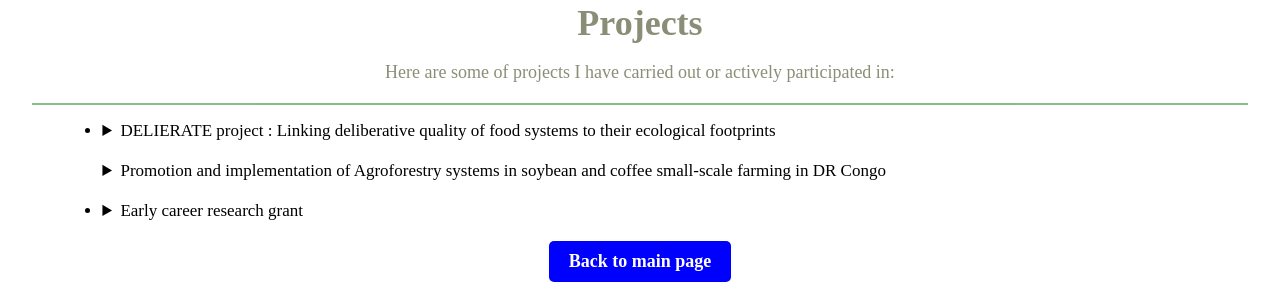
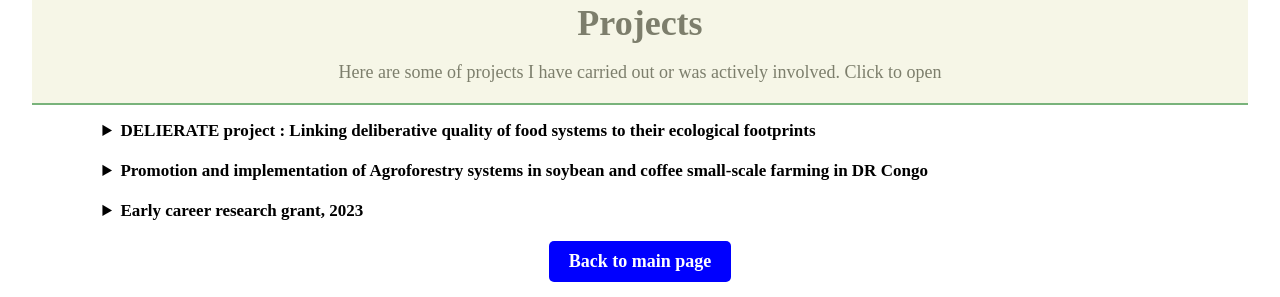
Before and after one commit to reussitemalembaka/reussitemalembaka.github.io, a Jekyll site: the page projects.html, which Jekyll copies as it is, in a window 1280 px wide, cut to the strip 0-297 px from the top of the page. Built offline with Jekyll 4.4.1, drawn with Linux system fonts in a browser that asks for light colours.

Commit message:
general updates on styles

```diff
--- a/index.html
+++ b/index.html
@@ -115,11 +115,11 @@
   <section>
     <div class="center">
       <div class="center">
-        <img src="presentation at Kalambo 05.2024.jpg" alt="A beautiful moment at work" height="400" width="350">
+        <img src="presentation at Kalambo 05.2024.jpg" alt="A beautiful moment at work" height="420" width="350">
         <p>My poster presented at the Day of Agroecology conference, in May 2024</p>
       </div>
       <div class="center">
-        <img src="IMG_20200223_112209.jpg" alt="On my master defense day" height="300" width="350">
+        <img src="IMG_20200223_112209.jpg" alt="On my master defense day" height="280" width="350">
         <p>On my master studies defense</p>
       </div>
     </div>
--- a/projects.html
+++ b/projects.html
@@ -14,33 +14,32 @@
     <div class="center">
         <div class="header">
             <h1>Projects</h1>
-            <p>Here are some of projects I have carried out or actively participated in:</p>
+            <p>Here are some of projects I have carried out or was actively involved. Click to open </p>
         </div>
         <div class="center">
         <ul>
             <section>
                 <div class="listed-element">
-                    <li>
+                    <!-- <li> -->
                         <details>
-                            <summary>DELIERATE project : Linking deliberative quality of food systems to their ecological footprints</summary>
+                            <summary><b>DELIERATE project : Linking deliberative quality of food systems to their ecological footprints</b></summary>
                             <p >This project focused in the tropics : Latin America and Africa, and focused on key commodities crops: Coffee and soybean <br>
                                 We explored the conventional and alternative systems of entire agri-food value chains and assessed the related socio-ecological footprints</p>
                              <a href="https://agroecological-transitions.ethz.ch/research/food-democracy.html"> Link to the project</a>
                         </details>
-
-                    </li>
+                    <!-- </li> -->
                 </div>
             </section>
                 <div class="listed-element">
                     <!-- <li> -->
                         <details>
-                            <summary>Promotion and implementation of Agroforestry systems in soybean and coffee small-scale farming in DR Congo</summary>
+                            <summary><b>Promotion and implementation of Agroforestry systems in soybean and coffee small-scale farming in DR Congo </b></summary>
                             <p>As an action research project, we carried out activities of training on Agroecology,
                                 trees seedlings production and distribution to farmers through cooperatives
                             </p>
                             <div class="center">
-                                <img src="field of maize and soybean in DRCongo.jpg" alt="A beautiful moment at work" height="450" width="350">
-                                <img src="workshop_with_smallfarmers_in Kalehe.jpg" alt="A beautiful moment at work" height="450" width="350">
+                                <img src="field of maize and soybean in DRCongo.jpg" alt="A beautiful moment at work" height="420" width="350">
+                                <img src="workshop_with_smallfarmers_in Kalehe.jpg" alt="A beautiful moment at work" height="420" width="500">
                                 <p>Insert here images of our actions research</p>
                               </div>
                         </details>
@@ -48,15 +47,12 @@
                 </div>
 
                 <div class="listed-element">
-                    <li>
-                        <details>
-                        <summary> Early career research grant </summary>
-                        <a>Early career research grant<br>
-                            Swiss Leading house for Latin America region.
-                            Project: ‘Assessment of Ecological footprints of soybean production systems in Minas gerais and Parana states, Brazil’.<br>
-                            Swiss Leading house for Latin America region, University of St. Galen. 2023</a></li>
-                         </details>
-                <!-- Add more projects as needed -->
+                    <details>
+                        <summary> <b> Early career research grant, 2023</b></summary>
+                        <p> Granted by the Swiss Leading house for Latin America region. <br>
+                            Project supported: "Assessment of Ecological footprints of soybean production systems in Minas gerais and Parana states, Brazil".<br>
+                            Swiss Leading house for Latin America region, University of St. Galen. 2023</p></li>
+                    </details>
 
                 </div>
         </ul>
@@ -70,6 +66,7 @@
             <p>Workshop on implementing agroforestry systems in soybean-coffee production</p>
         </div>
     </section>
+
 
     <footer>
         <div class="social-links">
--- a/styles.css
+++ b/styles.css
@@ -6,9 +6,9 @@ nav {
 
 /* CSS code for a styled header */
 .header {
-    /*background-color: #b2c8ad;  Background color of the header */
-    opacity: 0.7;
-    color: rgb(91, 95, 61);  /* Text color of the header */
+    background-color: #f4f5e2; /* Background color of the header */
+    opacity: 0.8;
+    color: rgb(93, 95, 72);  /* Text color of the header */
     padding: 2px;            /* Padding inside the header */
     text-align: center;       /* Centering the text inside the header */
     font-size: 18px;          /* Font size of the header text */
@@ -238,7 +238,7 @@ z-index: -1;
 .background-wrapper {
   position: relative; /* Sets the position for the pseudo-element */
   width: 100%; /* Makes the wrapper cover the full page width */
-  height: 100vh; /* Full viewport height */
+  height: 50%; /* Full viewport height */
   overflow: auto; /* Enables scrolling */
 }
 
@@ -248,13 +248,13 @@ z-index: -1;
   top: 0;
   left: 0;
   width: 100%; /* Covers the full width */
-  height: 100%; /* Covers the full height */
+  height: 100%; /* Covers the % height */
   background-image: url('Visit Laercio soja-PR.jpg'); /* Replace with your image path */
   background-size: cover; /* Ensures the image covers the entire area */
   background-position: center; /* Centers the image */
   background-attachment: fixed; /* Keeps the background image static */
   background-repeat: no-repeat; /* Prevents repetition */
-  opacity: 0.4; /* Sets 40% transparency */
+  opacity: 0.6; /* Sets 50% transparency */
   z-index: -1; /* Pushes it behind the content */
 }
 
```
Also changed, not shown: publications.html (+4 -4 lines).
